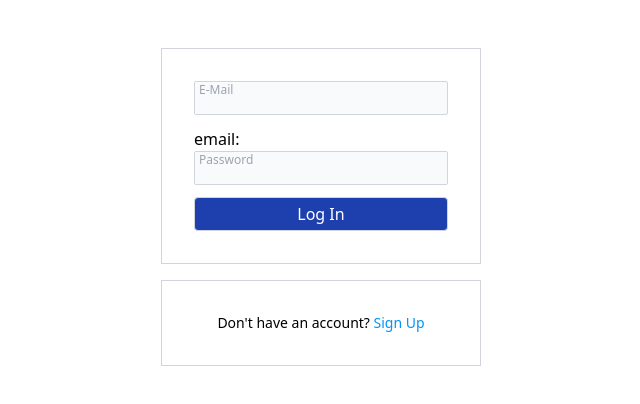
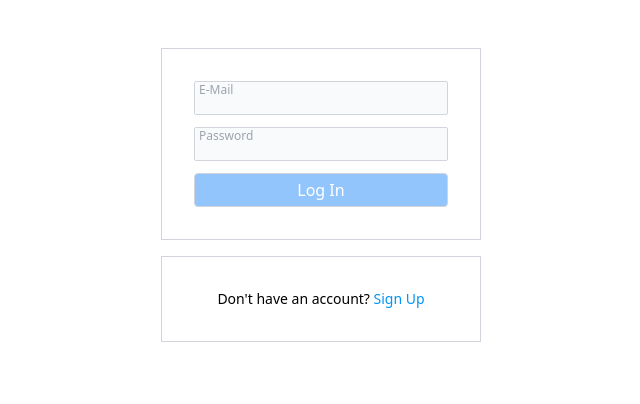
Before and after one commit to apedyashev/ptah-frontend, an Angular app: page /login in a window 1280 px wide. Shown: the top 404 px of the page, without its empty margins (319-959 px from the left). Built offline with nearby package versions, Linux system fonts and the light colour scheme.

Commit message:
feat(Button): support of disabled attribute for the raised button

```diff
--- a/src/app/auth/login-page/login-page.component.html
+++ b/src/app/auth/login-page/login-page.component.html
@@ -4,20 +4,34 @@
             <app-ui-card [padding]="8">
                 <ng-container body>
                     <app-ui-input
+                        label="E-Mail"
+                        name="email"
+                        [errors]="emailErrors"
+                        [fullWidth]="true"
                         ngDefaultControl
-                        label="E-Mail"
-                        error=""
-                        [fullWidth]="true"
-                        name="email"
                         [(ngModel)]="model.email"
                         #email="ngModel"
-                        [errors]="emailError"
                         required
                         email
                     ></app-ui-input>
-                    email: {{model.email}}
-                    <app-ui-input label="Password" type="password" name="password" [fullWidth]="true"> </app-ui-input>
-                    <button app-ui-button-raised full-width-block color="primary">Log In</button>
+                    <app-ui-input
+                        label="Password"
+                        type="password"
+                        name="password"
+                        ngDefaultControl
+                        [errors]="passwordErrors"
+                        [fullWidth]="true"
+                        [(ngModel)]="model.password"
+                        #password="ngModel"
+                        required
+                    ></app-ui-input>
+                    <button
+                        app-ui-button-raised
+                        full-width-block
+                        [color]="'primary'"
+                        type="submit"
+                        [disabled]="!loginForm.form.valid"
+                    >Log In</button>
                 </ng-container>
             </app-ui-card>
 
--- a/src/app/auth/login-page/login-page.component.ts
+++ b/src/app/auth/login-page/login-page.component.ts
@@ -1,8 +1,11 @@
 import { Component, OnInit, ViewChild, ElementRef } from '@angular/core';
-import { NgModel } from '@angular/forms';
+import { NgModel, NgForm } from '@angular/forms';
 import { LoginRequest } from './login-request.model';
 import _map from 'lodash/map';
 
+type ErrorMessages = {
+  [key in string]: string
+}
 @Component({
   selector: 'app-login-page',
   templateUrl: './login-page.component.html',
@@ -10,7 +13,7 @@ import _map from 'lodash/map';
 })
 export class LoginPageComponent implements OnInit {
   @ViewChild('email', { static: true }) emailRef!: NgModel;
-
+  @ViewChild('password', { static: true }) passwordRef!: NgModel;
   model = new LoginRequest('', '');
 
   constructor() { }
@@ -20,14 +23,27 @@ export class LoginPageComponent implements OnInit {
 
   onSubmit() { console.log('submit', this.model, this.emailRef) }
 
-  get emailError(): string[]  {
-    const {dirty, control: {errors}} = this.emailRef;
-    let messages: string[] = []
-    const errorMessages: {[key in string]: string} = {
+  get emailErrors(): string[]  {
+    const errorMessages: ErrorMessages = {
       required: 'field is required',
       email: 'invalid email format'
     }
+    return this.getErrorMessages(this.emailRef, errorMessages);
 
+  }
+
+  get passwordErrors(): string[] {
+    const errorMessages: ErrorMessages = {
+      required: 'password is required',
+    }
+    return this.getErrorMessages(this.passwordRef, errorMessages);
+  }
+
+  // TODO: service?
+  getErrorMessages(elementRef: NgModel, errorMessages: ErrorMessages): string[] {
+    const {dirty, control: {errors}} = elementRef;
+
+    let messages: string[] = [];
     if (dirty && errors) {
       messages = _map(errors, (value: boolean, ruleName: string) => errorMessages[ruleName]) as unknown as string[];
     }
--- a/src/app/ui/button/button-raised.directive.ts
+++ b/src/app/ui/button/button-raised.directive.ts
@@ -1,33 +1,77 @@
 import { Directive, Input, ElementRef } from '@angular/core';
+import _values from 'lodash/values';
 import {Color, ColorsMap} from './types'
-
 @Directive({
-  selector: '[app-ui-button-raised]'
+  selector: '[app-ui-button-raised]',
 })
 export class UiButtonRaisedDirective {
   @Input() color: Color = '';
 
-
-  private defaultClasses = 'py-1 px-3 border border-gray-300 rounded text-white text-center cursor-pointer focus:outline-none hover:shadow'
+  private defaultClasses = 'py-1 px-3 border border-gray-300 rounded text-white text-center focus:outline-none hover:shadow'
+  private colorClassesMap = {
+    primaryEnabled: 'bg-blue-800 cursor-pointer',
+    primaryDisabled: 'bg-blue-300 cursor-default',
+    accentEnabled: 'bg-red-500 cursor-pointer',
+    accentDisabled: 'bg-red-200 cursor-default',
+    'default': 'text-current',
+  };
 
   constructor(private el: ElementRef) {}
 
   ngOnInit() {
-   const { classList }  = this.el.nativeElement
+  }
+
+  // NOTE: without setter the directive reacts to the 'disabled' changes (ngOnChanges is called),
+  // but the button will be always enabled
+  @Input('disabled')
+  set disabled(value: boolean) {
+    if(value) {
+      this.el.nativeElement.setAttribute('disabled', value);
+      this.setClasses(value);
+    } else {
+      this.el.nativeElement.removeAttribute('disabled');
+      this.setClasses(false);
+    }
+  }
+
+  setClasses(disabled: boolean) {
+    const { classList }  = this.el.nativeElement;
+    // add static classes
     this.defaultClasses.split(' ').forEach((className) => {
       classList.add(className);
     })
-    classList.add(this.colorClass());
+
+    // remove the dynamic classes before updating them
+    _values(this.colorClassesMap).forEach((currentClassList: string) => {
+      this.removeClasses(currentClassList);
+    })
+
+    // add dynamic classes
+    this.addClasses(this.colorClasses(disabled));
   }
 
-  colorClass(): string {
+  colorClasses(disabled: boolean): string {
+    const { color, colorClassesMap} = this;
     const bgColorsMap: ColorsMap = {
-      primary: 'bg-blue-800',
-      accent: 'bg-red-500',
+      primary: disabled ? colorClassesMap.primaryDisabled : colorClassesMap.primaryEnabled,
+      accent: disabled ? colorClassesMap.accentDisabled : colorClassesMap.accentEnabled,
       '': ''
     }
 
-    return bgColorsMap[this.color] || 'text-current';
+    return bgColorsMap[color] || colorClassesMap.default;
   }
 
+  addClasses(classes: string) {
+    const { classList }  = this.el.nativeElement;
+    classes.split(' ').forEach((currentClass: string) => {
+      classList.add(currentClass);
+    })
+  }
+
+  removeClasses(classes: string) {
+    const { classList }  = this.el.nativeElement;
+    classes.split(' ').forEach((currentClass: string) => {
+      classList.remove(currentClass);
+    })
+  }
 }
```
